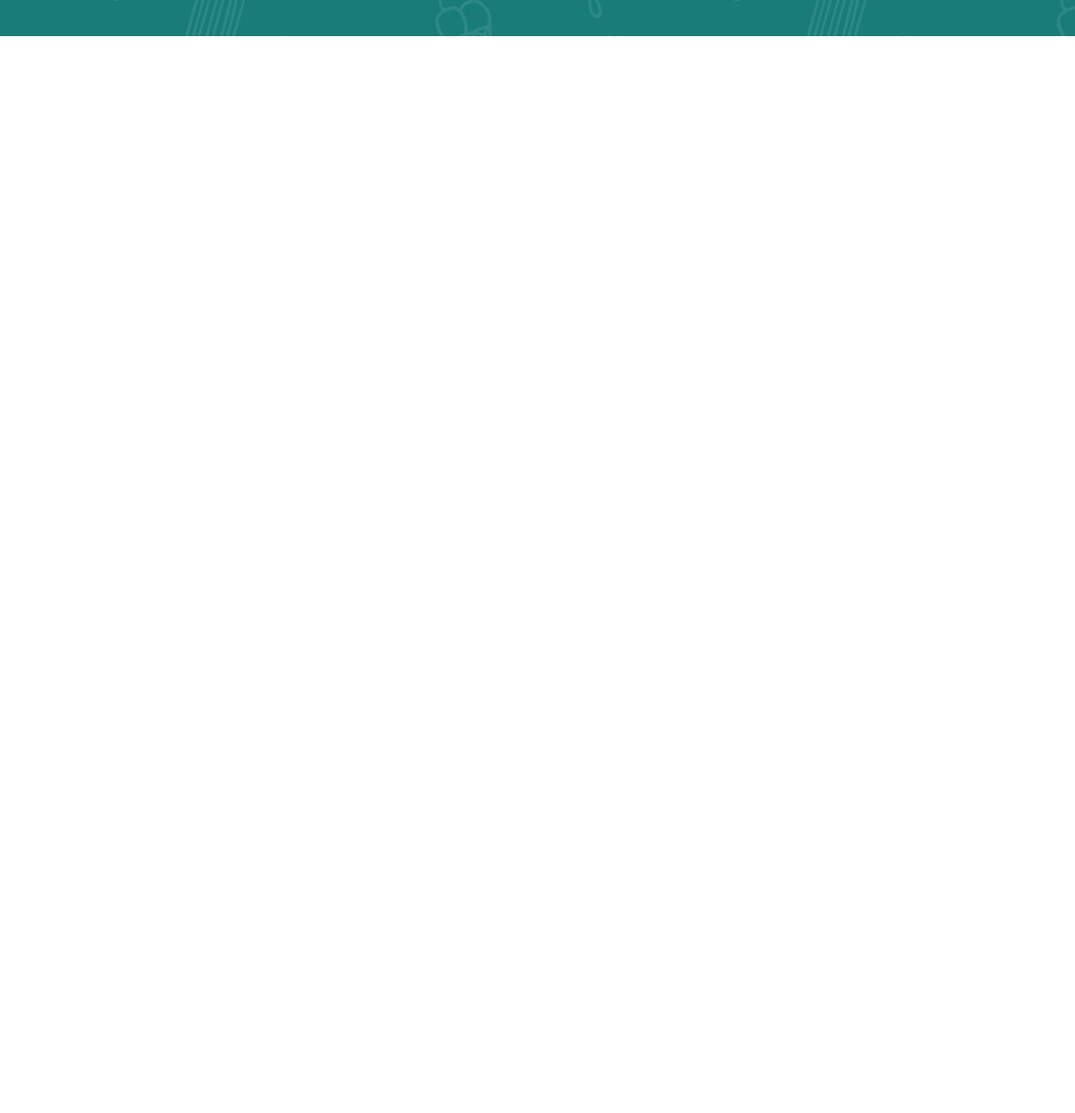
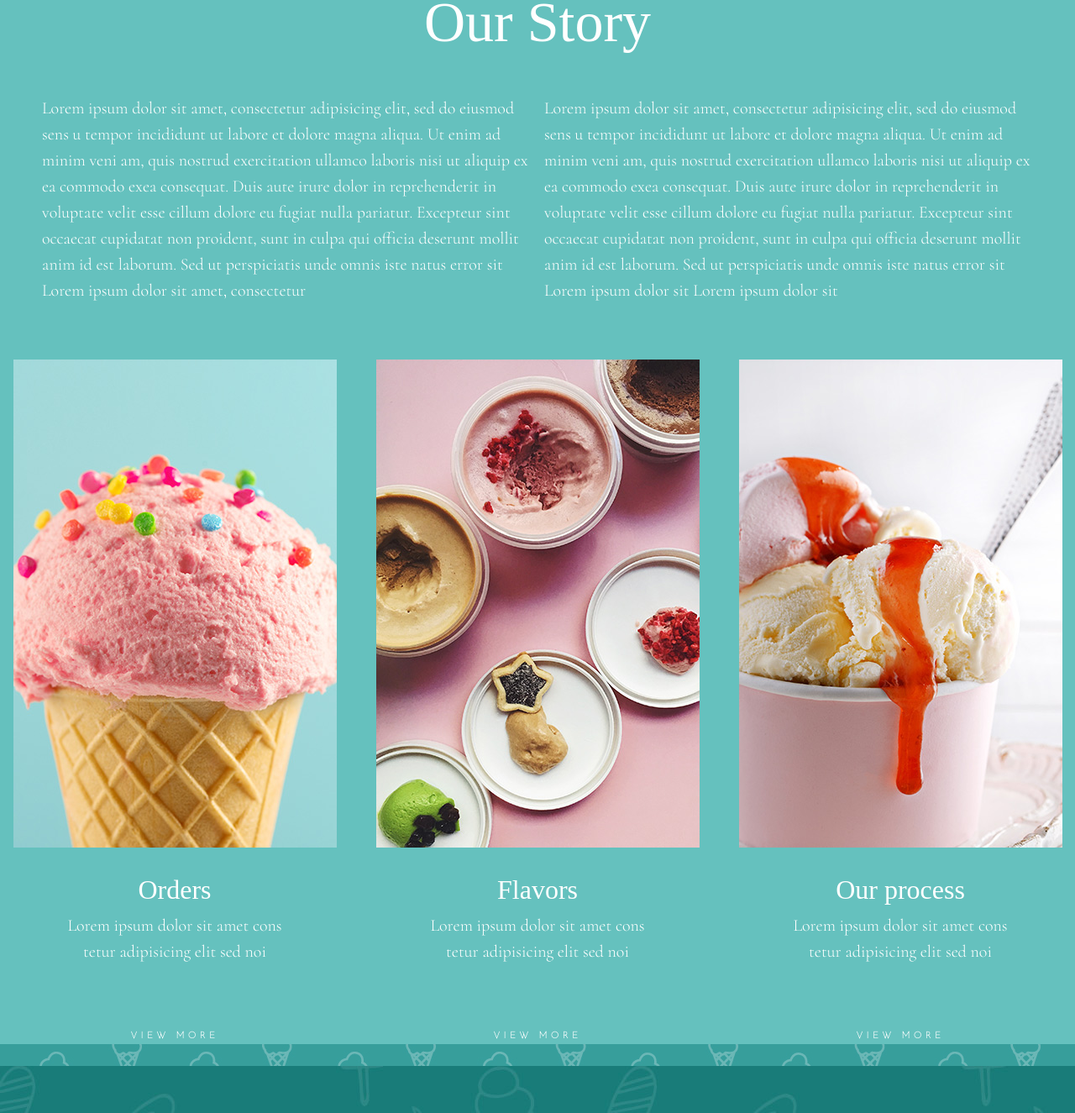
Before and after one commit to Watermelon-Sugar/ice-cream-shop, a plain HTML site: page About/about.html in a window 1280 px wide. Shown: the part 793-2118 px from the top of the page at 84% size. Before the commit the page ends 836 px from the top, so only its background shows below. Drawn offline with nearby package versions, Linux system fonts and the light colour scheme.

Commit message:
completed the about pages and made few changes to the index and cart pages

```diff
--- a/About/about.html
+++ b/About/about.html
@@ -58,9 +58,84 @@
         </nav>
       </section>
     </header>
-
-
-
+    <main>
+      <section class="one">
+        <div class="container">
+          <img src="img/about-image-1.jpg" class="img-fluid" alt="ice-cream-shop">
+        </div>
+      </section>
+      <section class="two">
+        <div>
+          <div class="about">
+            <div>
+              <h6>About us</h6>
+            </div>
+            <div>
+              <h2>Our Story</h2>
+            </div>
+            <div class="lorem">
+              <div>
+                <p>Lorem ipsum dolor sit amet, consectetur adipisicing elit, sed do eiusmod sens u tempor incididunt ut labore et dolore magna aliqua. Ut enim ad minim veni am, quis nostrud exercitation ullamco laboris nisi ut aliquip ex ea commodo exea consequat. Duis aute irure dolor in reprehenderit in voluptate velit esse cillum dolore eu fugiat nulla pariatur. Excepteur sint occaecat cupidatat non proident, sunt in culpa qui officia deserunt mollit anim id est laborum. Sed ut perspiciatis unde omnis iste natus error sit Lorem ipsum dolor sit amet, consectetur</p>
+              </div>
+              <div>
+                <p>Lorem ipsum dolor sit amet, consectetur adipisicing elit, sed do eiusmod sens u tempor incididunt ut labore et dolore magna aliqua. Ut enim ad minim veni am, quis nostrud exercitation ullamco laboris nisi ut aliquip ex ea commodo exea consequat. Duis aute irure dolor in reprehenderit in voluptate velit esse cillum dolore eu fugiat nulla pariatur. Excepteur sint occaecat cupidatat non proident, sunt in culpa qui officia deserunt mollit anim id est laborum. Sed ut perspiciatis unde omnis iste natus error sit Lorem ipsum dolor sit Lorem ipsum dolor sit</p>
+            </div>
+            </div>
+          </div>
+        </div>
+      </section>
+      <section class="three">
+        <div>
+          <div class="preview">
+            <div class="order">
+              <div>
+                <img src="img/order-img.jpg" alt="order">
+              </div>
+              <div>
+                <h4>Orders</h4>
+              </div>
+              <div>
+                <p>Lorem ipsum dolor sit amet cons tetur adipisicing elit sed noi</p>
+              </div>
+              <div>
+                <a href="javascript:void(0);">
+                  <span>View more</span></a>
+              </div>
+            </div>
+            <div>
+              <div>
+                <img src="img/flavor-img.jpg" alt="flavor">
+              <div>
+              <div>
+                <h4>Flavors</h4>
+              </div>
+              <div>
+                <p>Lorem ipsum dolor sit amet cons tetur adipisicing elit sed noi</p>
+              </div>
+              <div>
+                <a href="javascript:void(0);">
+                  <span>View more</span></a>
+              </div>
+            </div>
+          </div>
+          <div>
+            <div>
+              <img src="img/process-img.jpg" alt="process">
+            </div>
+            <div>
+              <h4>Our process</h4>
+            </div>
+            <div>
+              <p>Lorem ipsum dolor sit amet cons tetur adipisicing elit sed noi</p>
+            </div>
+            <div>
+              <a href="javascript:void(0);"><span>View more</span></a>
+            </div>
+          </div>
+        </div>
+      </div>
+    </section>
+    </main>
     <div class="bg1"></div>
     <footer>
       <div class="contact">
--- a/About/style.css
+++ b/About/style.css
@@ -19,7 +19,7 @@ body {
 .navbar-nav a {
     text-transform: uppercase;
     color: #fff;
-    font-family: 'Raleway',sans-serif;
+    font-family: 'Raleway', sans-serif;
     margin-right: 60px;
 }
 .bg1 {
@@ -30,8 +30,74 @@ body {
 .menu {
     margin-left: 150px;
 }
-
-
+main {
+    background-color: #65c1be;
+}
+.lorem {
+    columns: 2;
+}
+.about {
+    margin: 50px;
+}
+.about h6 {
+    color: #ffffff;
+    font-family: 'Josefin Sans', sans-serif;
+    font-size: 12px;
+    line-height: 15px;
+    font-weight: 400;
+    letter-spacing: 5px;
+    text-transform: uppercase;
+    text-align: center;
+}
+.about h2 {
+    text-align: center;
+    color: #ffffff;
+    font-family: 'Averia Serif Libre';
+    font-size: 68px;
+    line-height: 75px;
+    font-weight: 300;
+    margin-bottom: 50px;
+}
+.about p {
+    color: #ffffff;
+    font-family: 'Cormorant', sans-serif;
+    font-size: 20px;
+    line-height: 31px;
+    font-weight: 400
+}
+.three {
+    margin-top: 50px;
+}
+.preview {
+    columns: 3;
+    text-align: center;
+}
+.preview h4 {
+    margin-top: 30px;
+    color: #ffffff;
+    font-family: 'Averia Serif Libre';
+    font-size: 32px;
+    line-height: 40px;
+    font-weight: 300;
+}
+.preview p {
+    color: #ffffff;
+    font-family: 'Cormorant', sans-serif;
+    font-size: 20px;
+    line-height: 31px;
+    font-weight: 400;
+    margin: 70px;
+    margin-top: 5px;
+}
+.preview a {
+    color: #ffffff;
+    font-family: 'Josefin Sans', sans-serif;
+    font-size: 11px;
+    font-weight: 600;
+    text-transform: uppercase;
+    letter-spacing: 4.5px;
+    padding: 150px;
+}
 footer {
     height: 550px;
     background-image: url(img/footer-image.jpg);
--- a/Index/style.css
+++ b/Index/style.css
@@ -86,7 +86,7 @@ body {
     text-transform: uppercase;
     font-size: 11px;
     letter-spacing: 5px;
-    background-color: rgb(87, 122, 121);
+    background-color: rgba(8,128,124,1);
     height: 55px;
     width: 180px;
     margin-top: 20px;
@@ -119,8 +119,39 @@ body {
     line-height: 50px;
     font-weight: 300;
 }
-.three .container{
-    display: block;
+.three {
+    display: flex;
+    justify-content: space-evenly;
+}
+.preview {
+    columns: 300px 3;
+    text-align: center;
+}
+.preview h4 {
+    margin-top: 30px;
+    color: #ffffff;
+    font-family: 'Averia Serif Libre';
+    font-size: 32px;
+    line-height: 40px;
+    font-weight: 300;
+}
+.preview p {
+    color: #ffffff;
+    font-family: 'Cormorant', sans-serif;
+    font-size: 20px;
+    line-height: 31px;
+    font-weight: 400;
+    margin: 70px;
+    margin-top: 5px;
+}
+.preview a {
+    color: #ffffff;
+    font-family: 'Josefin Sans', sans-serif;
+    font-size: 11px;
+    font-weight: 600;
+    text-transform: uppercase;
+    letter-spacing: 4.5px;
+    padding: 150px;
 }
 .four {
     display: flex;
@@ -180,7 +211,7 @@ body {
     font-weight: 400;
 }
 .six .container {
-    margin-top: 100px;
+    margin-top: 150px;
 }
 .image-container .row {
     padding: 13px;
@@ -195,12 +226,15 @@ body {
     transition-timing-function: e ease-in-out;
 }
 .seven {
-    display: flex;
-    flex-direction: row;
-    align-content: center;
-    justify-content: space-between;
+    padding: 130px 0px 160px 0px;
     color: #ffffff;
     text-align: left;
+}
+.cont {
+    columns: 400px 2;
+}
+.socinf {
+    margin-bottom: 30px;
 }
 .seven button {
     color: rgb(255, 255, 255);
```
Also changed, not shown: Index/index.html (+17 -11 lines), About/img/about-image-1.jpg (added), Cart/img/about-image-1.jpg (added), Index/img/about-image-1.jpg (added).
